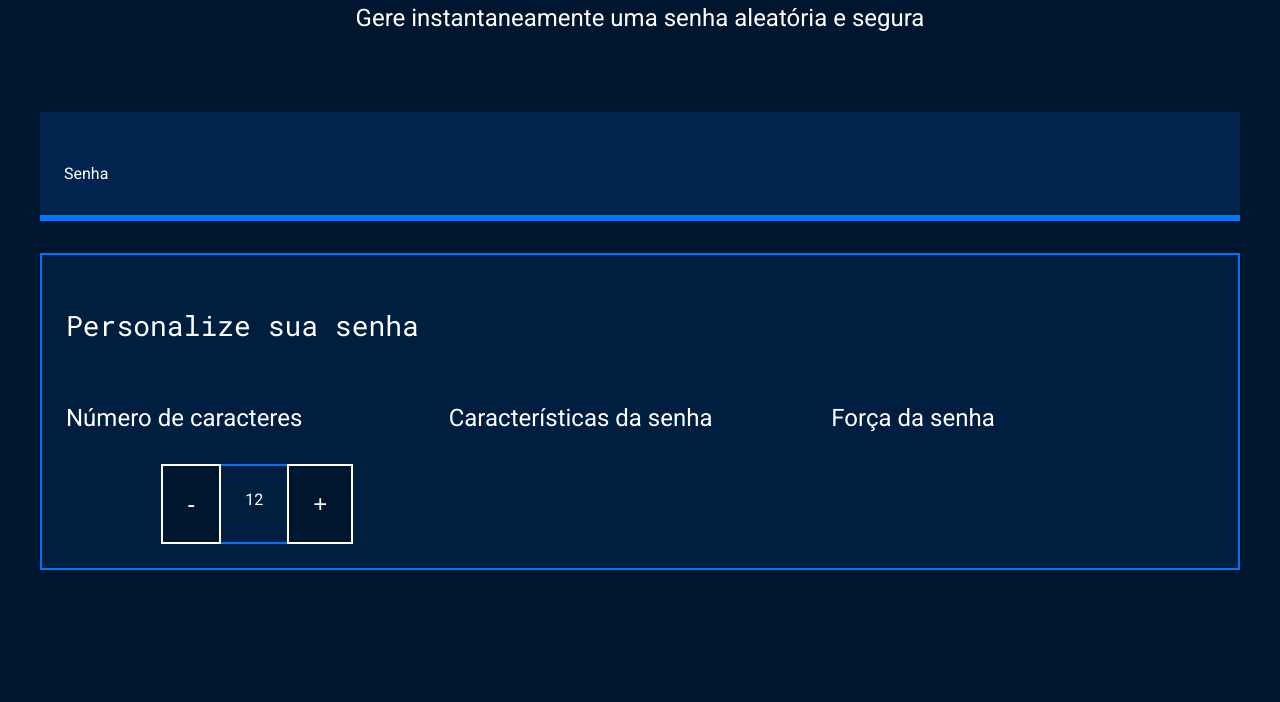
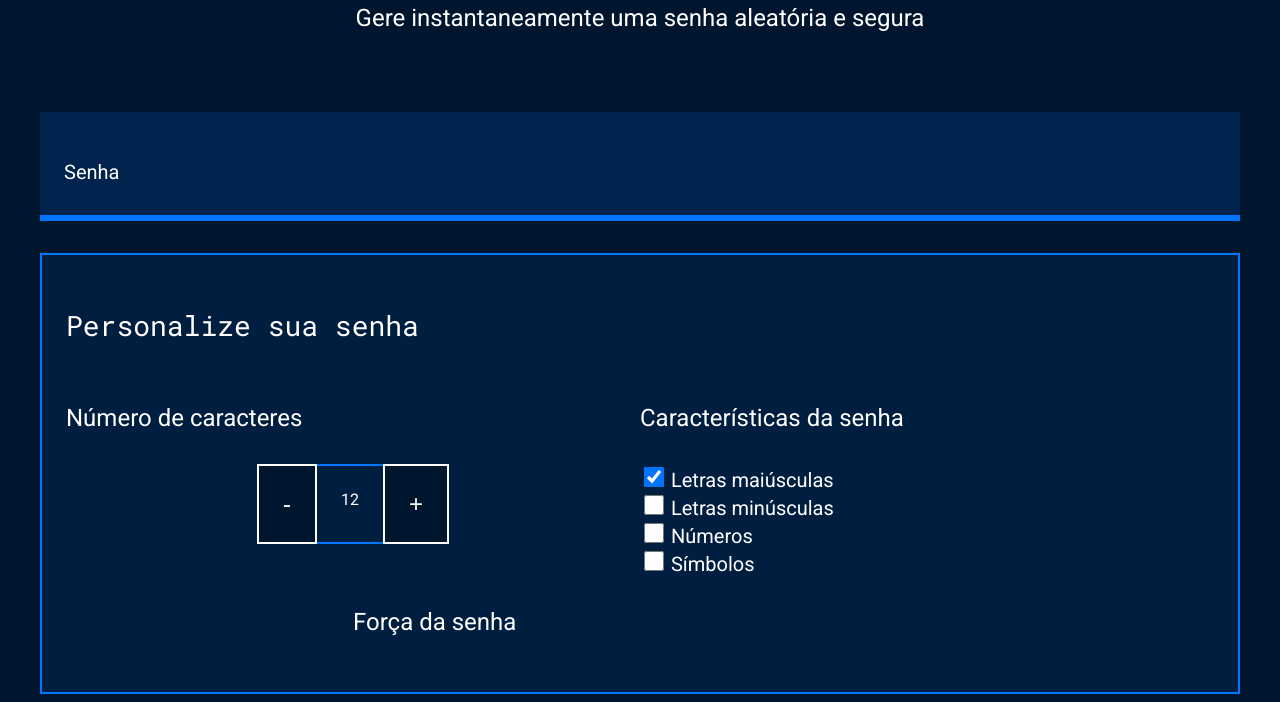
Before and after one commit to leticiarafaela/SenhasSeguras, a plain HTML site: page index.html in a window 1280 px wide. Shown: the part 214-916 px from the top of the page. Before the commit the page ends 800 px from the top, so only its background shows below. Drawn offline with Linux system fonts and the light colour scheme.

Commit message:
Add files via upload

```diff
--- a/index.html
+++ b/index.html
@@ -32,6 +32,23 @@
                 </div>
                 <div class="parametro-senha">
                     <h4 class="parametro-senha__titulo">Características da senha</h4>
+                    <div class="parametro-senha-checkbox">
+                        <input name="maiusculo" type="checkbox" class="checkbox" checked>
+                        <label for="maiusculo">Letras maiúsculas</label>
+                    </div>
+                    <div class="parametro-senha-checkbox">
+                        <input name="minusculo" type="checkbox" class="checkbox">
+                        <label for="minusculo">Letras minúsculas</label>
+                    </div>
+                    <div class="parametro-senha-checkbox">
+                        <input name="numero" type="checkbox" class="checkbox">
+                        <label for="numero">Números</label>
+                    </div>
+                    <div class="parametro-senha-checkbox">
+                        <input name="simbolo" type="checkbox" class="checkbox">
+                        <label for="simbolo">Símbolos</label>
+                    </div>
+                </div>
                 </div>
                 <div class="parametro-senha">
                     <h4 class="parametro-senha__titulo">Força da senha</h4>
--- a/style.css
+++ b/style.css
@@ -105,6 +105,17 @@ cursor: pointer;
     margin: 0px;
 }
 
+
+label {
+    font-size: 20px;
+}
+
+.checkbox{
+    width: 20px;
+    height: 20px;
+    cursor: pointer;
+}
+
 @media screen and (min-width: 768px) {
     .parametro-coluna__senha{
         flex-direction: row;
```
